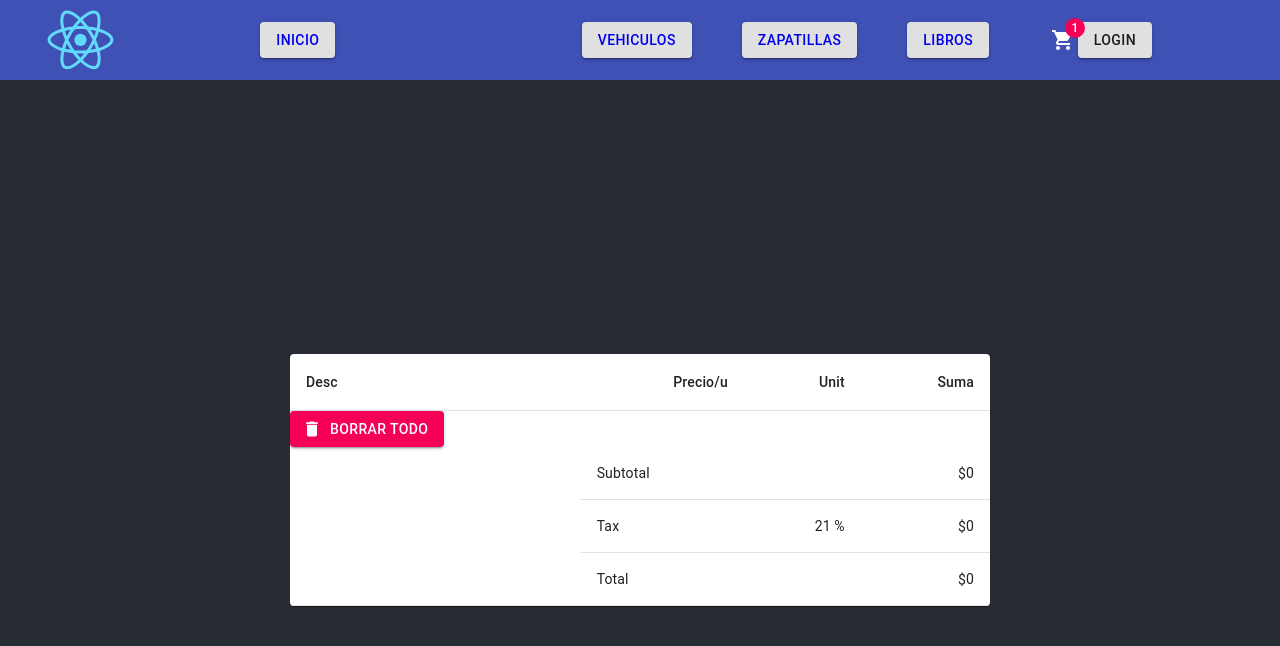
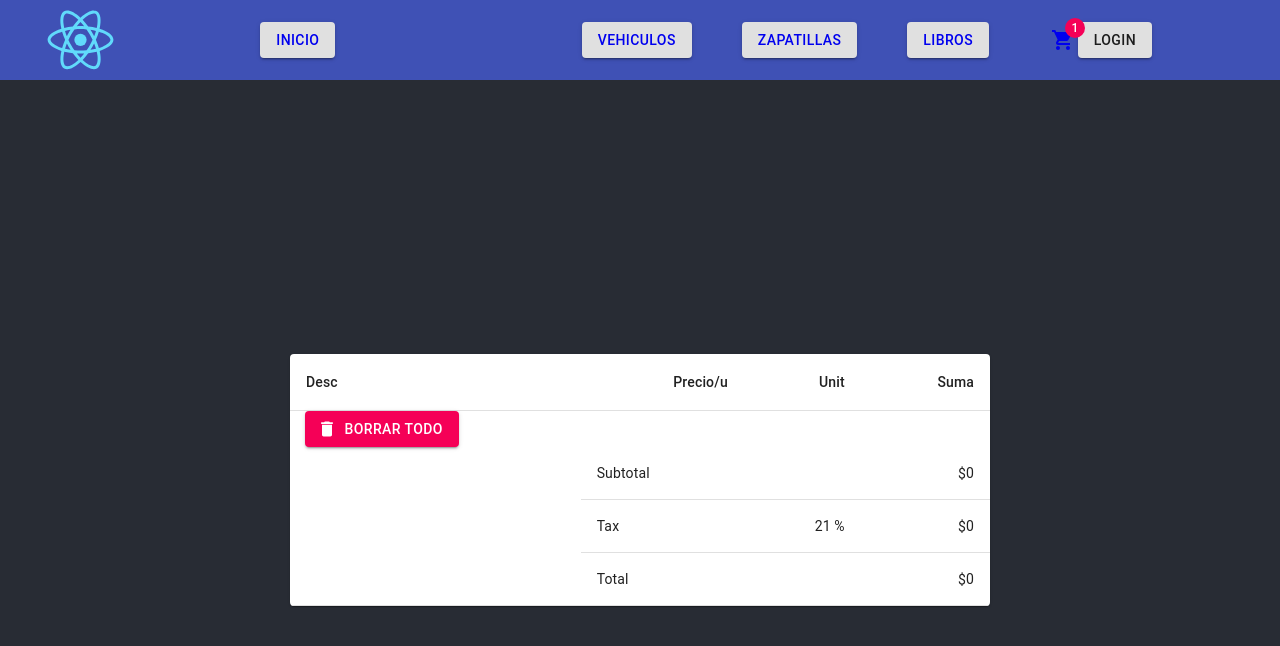
Before and after one commit to tomasmonge2704/curso-React-, a React (Create React App) app: page /cart in a window 1280 px wide. Shown: the top 646 px of the page. Built offline with nearby package versions, Linux system fonts and the light colour scheme.

Commit message:
add link to cart

```diff
--- a/src/components/Cart.js
+++ b/src/components/Cart.js
@@ -74,6 +74,9 @@ export default function Cart() {
               color="secondary"
               className={classes.button}
               startIcon={<DeleteIcon />}
+              style={{
+                marginLeft:"5%"
+              }}
             >
               Borrar todo
             </Button>
--- a/src/components/CartWidget.js
+++ b/src/components/CartWidget.js
@@ -3,6 +3,7 @@ import { makeStyles } from '@material-ui/core/styles';
 import IconButton from '@material-ui/core/IconButton';
 import Badge from '@material-ui/core/Badge';
 import ShoppingCartIcon from '@material-ui/icons/ShoppingCart';
+import { Link } from "react-router-dom";
 
 const useStyles = makeStyles((theme) => ({
     root: {
@@ -22,7 +23,10 @@ export default function CartWidget(props) {
     const classes = useStyles();
     return(
     <div className={classes.sectionDesktop}>
-
+         <Link
+          to={`/cart`}
+          style={{ textDecoration: "none" }}
+        >
         <IconButton aria-label="show 17 new notifications" color="inherit">
 
 
@@ -31,8 +35,10 @@ export default function CartWidget(props) {
         </Badge>
 
         </IconButton>
-
+        </Link>
       </div>
       );
 
+
+
 }
```
